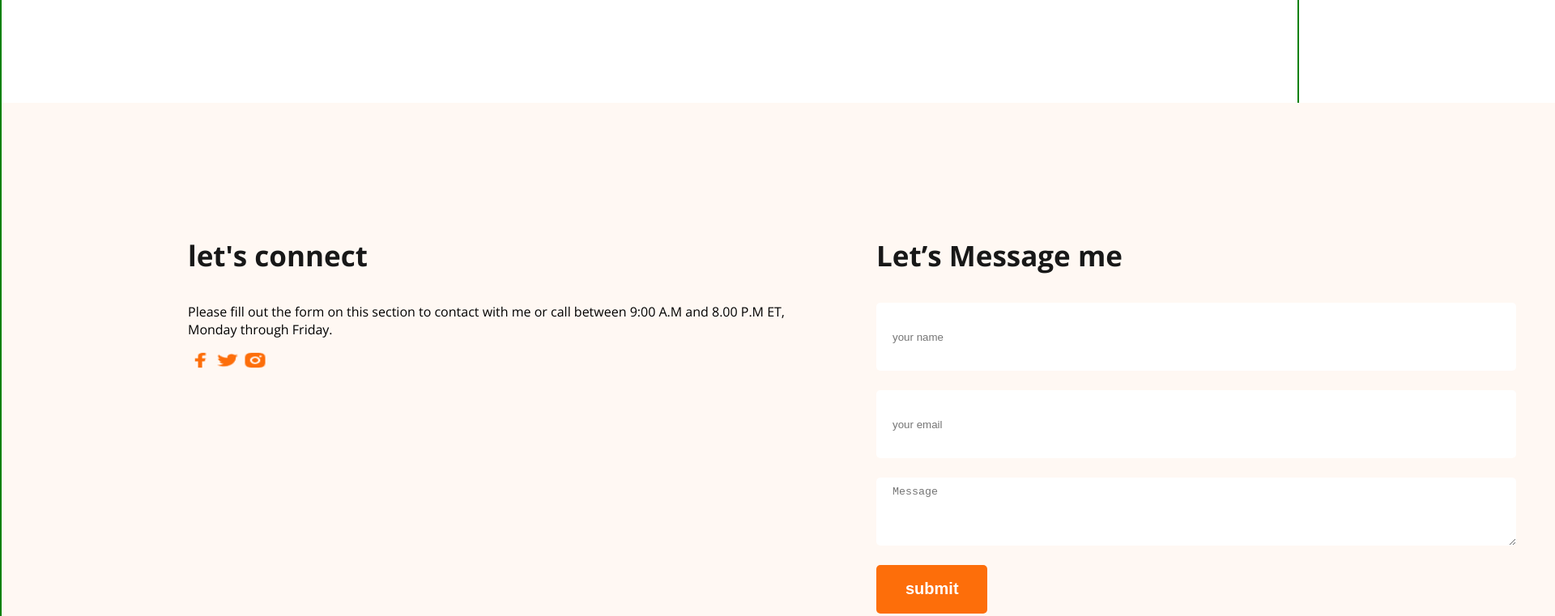
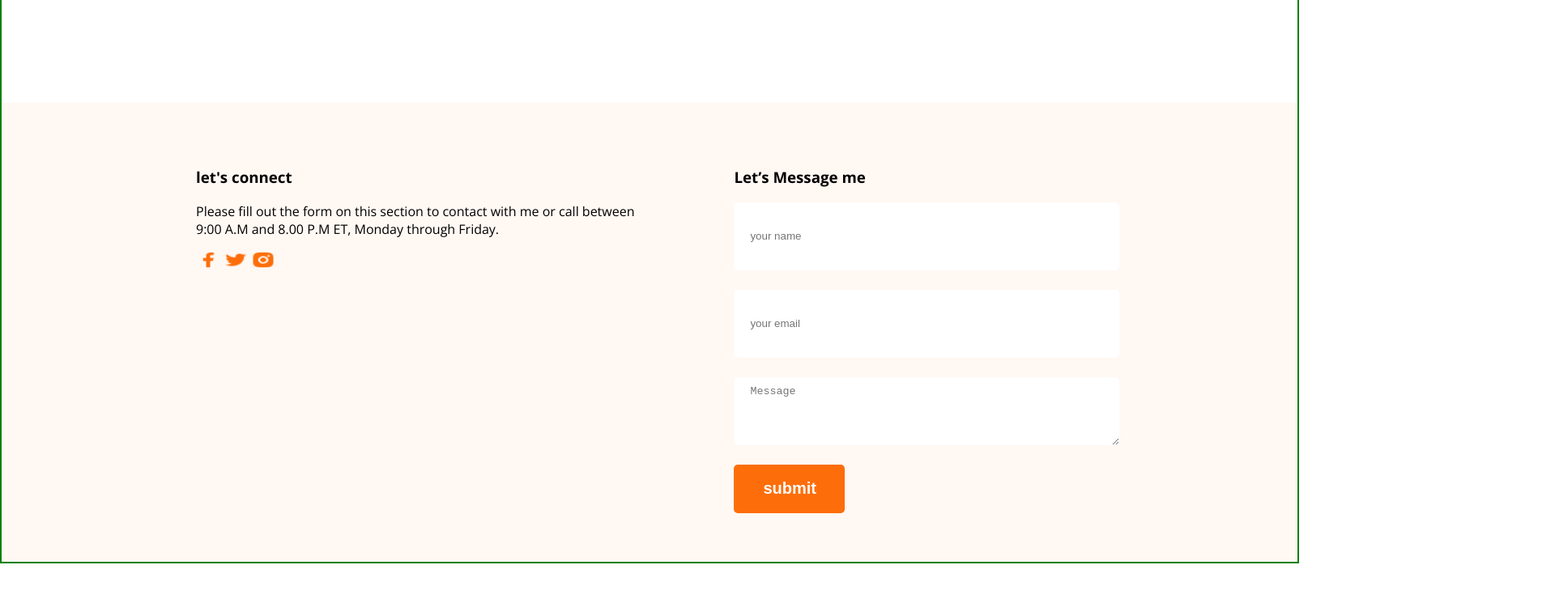
Before and after one commit to abdulkader1057/web-developer-portfolio, a plain HTML site: page index.html in a window 1280 px wide. Shown: the part 3340-4101 px from the top of the page at 81% size, 1920 px wide, since content can reach past the window. After the commit the page ends 4036 px from the top, so only its background shows below. Drawn offline with nearby package versions, Linux system fonts and the light colour scheme.

Commit message:
added footer section

```diff
--- a/index.html
+++ b/index.html
@@ -147,18 +147,19 @@
             </div>
          </section>
     </main>
-    <footer class="bg">
-        <div class="footer-column">
-            <h3 class="section-title">let's connect</h3>
-            <p>Please fill out the form on this section to contact with me or call between 9:00 A.M and 8.00 P.M ET, Monday through Friday.</p>
+    <footer class="footer-section">
+        <div class="footer-container">
+            <div class="footer-left">
+                <h3 class="">let's connect</h3>
+                <p>Please fill out the form on this section to contact with me or call between <br> 9:00 A.M and 8.00 P.M ET, Monday through Friday.</p>
                 <div>
                 <a href=""><img class="img-1" src="images/icons/facebook.png" alt=""></a>
                 <a href=""><img class="img-1" src="images/icons/twitter.png" alt=""></a>
                 <a href=""><img class="img-1" src="images/icons/insta.png" alt=""></a>
              </div>
             </div>
-        <div class="footer-column">
-            <h3 class="section-title">Let’s Message me</h3>
+            <div class="footer-right">
+                <h3 class="">Let’s Message me</h3>
                 <form action="">
                     <input type="text" name="" id="" placeholder="your name">
                     <input type="email" name="" id="" placeholder="your email">
@@ -166,6 +167,7 @@
                     <input class="btn-primary" type="submit" value="submit">
                 </form>
             </div>
+        </div>
     </footer>
 
 </body>
--- a/styles/portfolio.css
+++ b/styles/portfolio.css
@@ -166,15 +166,14 @@ text-align: center;
 
 
 /* footer styles */
-footer{
-    padding: 130px 230px;
-    display: flex;
-    gap: 100px;
+.footer-section{
+    background-color: #fff8f3;
     width: 1600px;
     margin: auto;
 }
-.footer-column{
-    width: 50%;
+.footer-container{
+    display: flex;
+    justify-content: center
 }
 footer input[type="text"], footer input[type="email"], footer textarea{
     height: 64px;
@@ -186,3 +185,13 @@ footer input[type="text"], footer input[type="email"], footer textarea{
     margin-bottom: 24px;
     border: none;
 }
+.footer-right{
+    width: 40%;
+    padding: 60px;
+    margin-right: 200px;
+}
+.footer-left{
+    width: 50%;
+    margin-left: 180px;
+    padding: 60px;
+}
```
Lines whose indentation alone changed are shown as unchanged.
